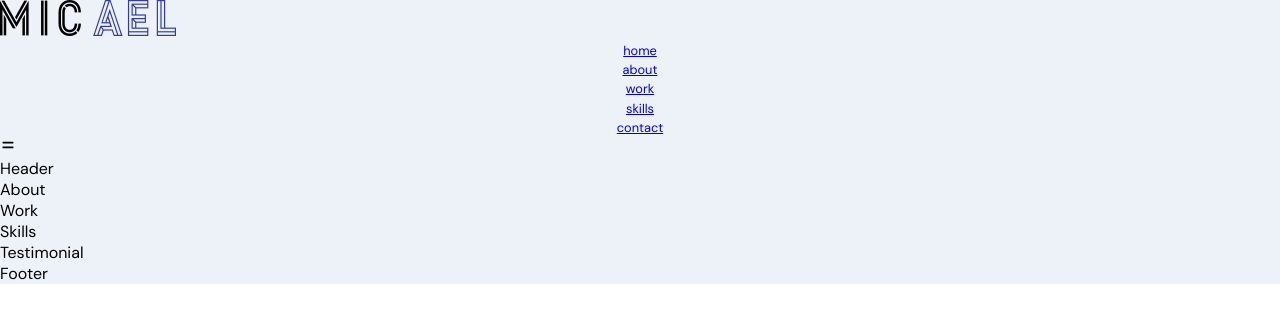
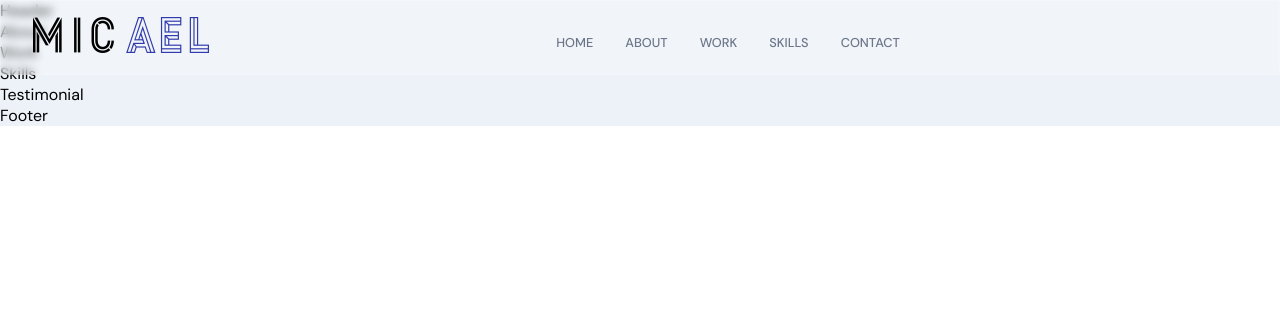
Before and after one commit to LawrenceBaatjies/fullstack_portfolio, a React (Create React App) app in the folder frontend_react/: page / in a window 1280 px wide. Shown: the top 322 px of the page. Built offline with nearby package versions, Linux system fonts and the light colour scheme.

Commit message:
Update Navbar.scss

```diff
--- a/frontend_react/src/components/Navbar/Navbar.scss
+++ b/frontend_react/src/components/Navbar/Navbar.scss
@@ -0,0 +1,163 @@
+.app__navbar{
+    width: 100%;
+    display: flex;
+    justify-content: space-between;
+    align-items: center;
+    padding: 1rem 2rem;
+    background: rgba(255,255,255, 0.25);
+    backdrop-filter: blur(4px);
+    -webkit-backdrop-filter: blur(4px);
+    border: 1px solid rgba(255,255,255, 0.18);
+    position: fixed;
+    z-index: 2;
+}
+.app__navbar-logo{
+    display: flex;
+    justify-content: flex-start;
+    align-items: center;
+    border-radius: 15px;
+    img{
+        width: 90px;
+        height: 20px;
+
+        @media screen and (min-width: 2000px) {
+            width: 180;
+            height: 40;
+        }
+    }
+
+}
+.app__navbar-links {
+    flex: 1;
+    display: flex;
+    justify-content:center;
+    align-self: center;
+    list-style: none;
+
+    li{
+     margin: 0 1rem ;
+     cursor: pointer;
+     flex-direction: column;
+
+     div{
+        width:5px;
+        height: 5px;
+        border-radius: 50%;
+
+        margin-bottom: 5px;
+     }
+
+    a{
+        color: var(--gray-color);
+        text-decoration: none;
+        flex-direction: column;
+        text-transform: uppercase;
+        font-weight: 500;
+
+        transition: all 0.3 ease-in-out;
+
+        &:hover {
+            color: var(--secondary-color);
+        }
+
+    }
+
+    &:hover {
+        div{
+            background: var(--secondary-color);
+        }
+
+    }
+    }
+    @media screen and (max-width: 900px) {
+        display: none;
+
+    }
+}
+
+.app__navbar-menu {
+    width: 35px;
+    height: 35px;
+    border-radius: 50%;
+    position: relative;
+
+    display: flex;
+    justify-content:center;
+    align-items: center;
+    background: var(--secondary-color);
+
+    svg{
+        width:70%;
+        height: 70%;
+        color: var(--width-color);
+
+    }
+
+    div {
+    position: fixed;
+    top: 0;
+    bottom: 0;
+    right: 0;
+    z-index: 5;
+    padding: 1rem;
+
+    width: 80%;
+    height: 100vh;
+
+    display: flex;
+    justify-content: flex-end;
+    align-items: flex-end;
+    flex-direction: column;
+    background:url('../../assets/bgWhite.png');
+    background-color: var(--white-color);
+    background-size: cover;
+    background-repeat: repeat;
+    box-shadow: 0 0 20px rgb(172, 171, 171) 0.15;
+
+
+        svg{
+         width: 35px;
+         height: 35px;
+         color: var(--width-color);
+         margin: 0.5rem 1rem;
+
+        }
+        ul {
+            list-style: none;
+            margin: 0;
+            padding: 0;
+            height: 100%;
+            width: 100%;
+            display: flex;
+            justify-content:flex-start;
+            align-items:flex-start;
+            flex-direction: column;
+
+            li {
+                margin: 1rem ;
+
+                a {
+                    color: var(--gray-color);
+                    text-decoration: none;
+                    font-size: 1rem;
+                    text-transform: uppercase;
+                    font-weight:  525;
+                    transition: all 0.3 ease-in-out;
+
+                    &:hover {
+                        color: var(--secondary-color);
+                    }
+                }
+            }
+        }
+
+        @media screen and (min-width: 900px){
+            display:none;
+
+        }
+    }
+    @media screen and (min-width: 900px){
+        display:none;
+
+    }
+}
```
